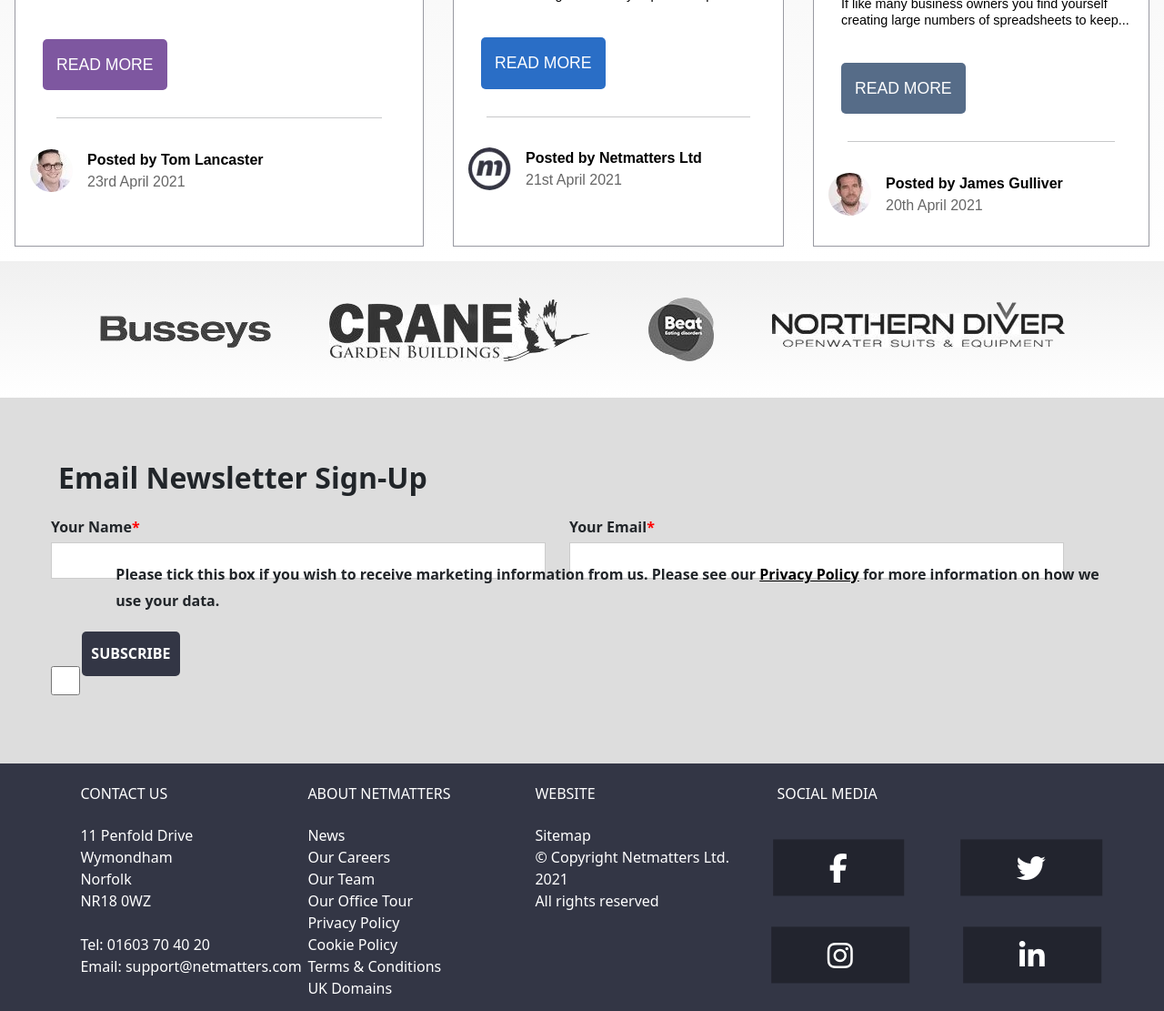
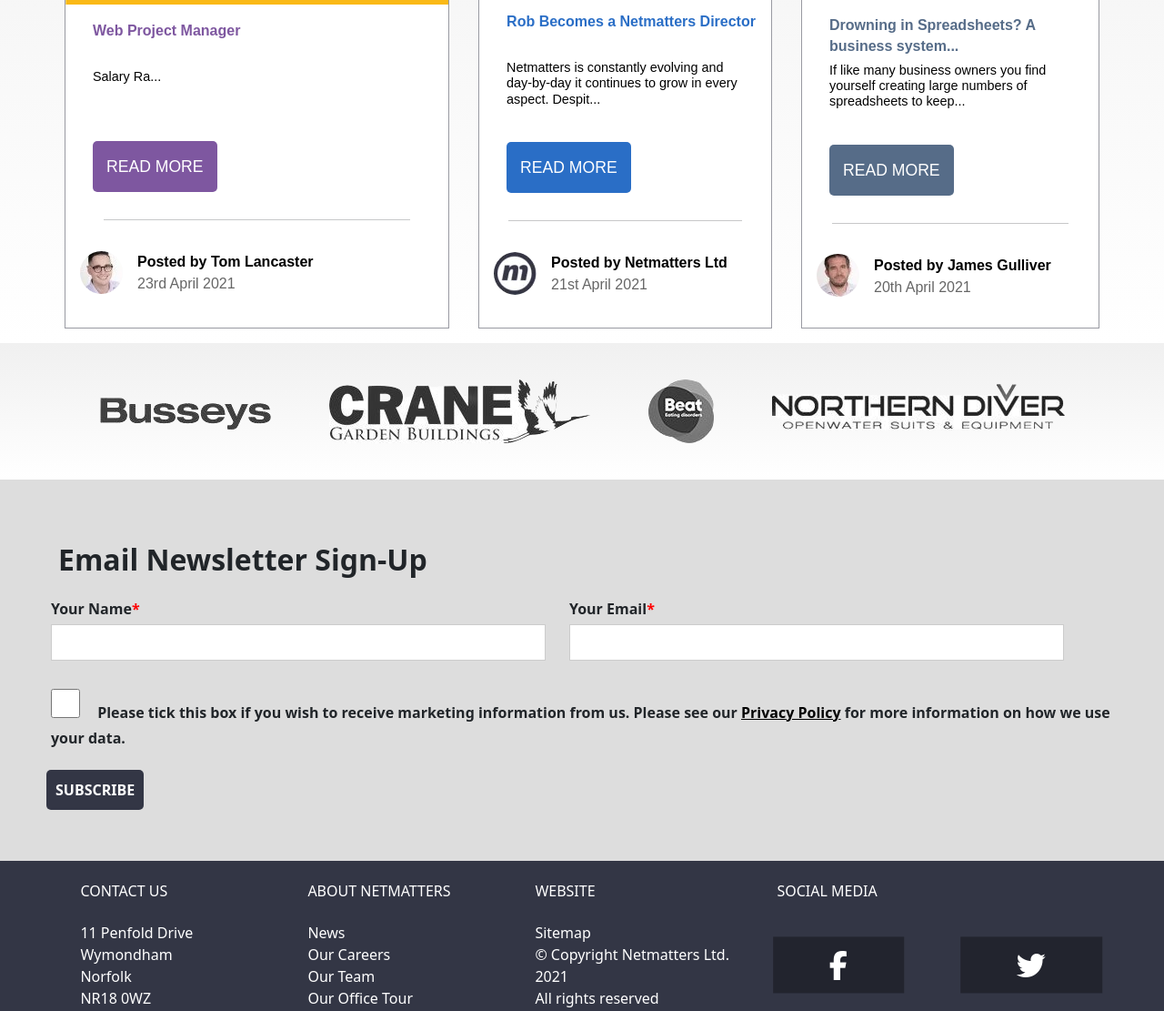
Before and after one commit to angelangelov88/HTML-CSS-Reflection, a PHP site: page / in a window 1280 px wide. Shown: the part 3003-4114 px from the top of the page at 91% size. Run offline with PHP 8.4, Linux system fonts and the light colour scheme; some libraries are stand-ins or nearby versions.

Commit message:
Fixed an issue with the card links
I made all cards links as the link was only on the text before.
Fixed the alignment of the newscards with the rest of the page

```diff
--- a/index.html
+++ b/index.html
@@ -671,7 +651,7 @@
                     </div>
                     <article>
                          <h3 class="news-2-title"><a href="https://www.netmatters.co.uk/news/rob-becomes-a-netmatters-director" class="news-2-title">Rob Becomes a Netmatters Director</h3>
-                        </a>
+                        </a><br>
                                  <h6 class="news-text">Netmatters is constantly evolving and day-by-day it continues to grow in every aspect. Despit...</h6>
                                      <button class="btn btn-news-card-2"><a href="https://www.netmatters.co.uk/news/rob-becomes-a-netmatters-director">Read more
                                     </a></button>
--- a/scss/_cards.scss
+++ b/scss/_cards.scss
@@ -9,12 +9,11 @@
 	display: flex;
 	flex-direction: row;
 	// justify-content: space-evenly;
-	justify-content: space-around;
+	justify-content: center;
 	flex-wrap: wrap;
 	//border: 2px green solid !important;
 
 	@media only screen and (min-width: $break-m) {
-
 	}
 	@media only screen and (min-width: $break-l) {
 		padding: 1rem 0.2rem;
@@ -45,19 +44,24 @@
 
 .card-container {
 	@include cards;
-	//min-width: 90%;
+	//min-width: 20rem;
 	//border: 5px red solid;
 
 	//height: 312px;
 	//width: 370px;
 	@media only screen and (min-width: $break-m) {
 		//min-width: 90%;
+		max-width: 20rem;
+		//  flex: 1 0 30%;
 	}
 	@media only screen and (min-width: $break-l) {
-		//min-width: initial;
+		max-width: none;
+
 	}
 		@media only screen and (min-width: $break-xl) {
 			//min-height: 20rem;
+			//flex: 1 0 19%;
+
 	}
 }
 
--- a/scss/_culture.scss
+++ b/scss/_culture.scss
@@ -1,14 +1,27 @@
 // CULTURE PART
 
+.brand-div {
+	border: 2px green solid;
+
+}
+
 .brand-content {
+	border: 2px red solid;
 	color: white;
 	background-color: #333645;
 	padding: 2rem 1rem;
 	@media only screen and (min-width: $break-l) {
 		background-image: url(https://www.netmatters.co.uk/assets/images/branded.png);
-		padding: 2rem 5rem;
+		padding: 2rem 2rem;
+	}
 
+	@media only screen and (min-width: $break-xl) {
+		font-size: 1.2rem;
+		line-height: 2rem;
+		padding: 3rem;
+		padding-left: 24rem;
 	}
+
 }
 
 .btn-culture {
@@ -29,8 +42,8 @@
 }
 
 .brand-text {
-	max-width: 680px;
 	@media only screen and (min-width: $break-xl) {
-		max-width: 560px;
+		max-width: 35rem;
+
 	}
 }
--- a/scss/_mixins.scss
+++ b/scss/_mixins.scss
@@ -57,7 +57,7 @@
 	border: 1px rgb(187, 187, 187) solid;
 	box-shadow: 0 4px 8px 0 rgba(0, 0, 0, 0.2);
 	max-width: 90%;
-	margin: 1rem 0;
+	margin: 1rem 1rem;
 	text-align: center;
 	padding: 0.8rem;
 	}
--- a/scss/_news-cards.scss
+++ b/scss/_news-cards.scss
@@ -10,10 +10,11 @@
 	margin-left: 10px;
 	margin-top: 40px;
 	display: flex;
-
+	justify-content: center;
 }
 
 .news-cards-container {
+	//border: 2px green solid;
 	background: linear-gradient(to bottom, #F0F0F0, #FFFFFF);
 	padding-top: 3rem;
 	@media only screen and (min-width: $break-m) {
@@ -27,6 +28,7 @@
 	font-family: Poppins, sans-serif;
 	@media only screen and (min-width: $break-m) {
 		display: flex;
+		max-width: 1170px;
 	}
 }
 
@@ -157,6 +159,7 @@
 .news-text {
 	color: black;
 	padding-left: 30px;
+	padding-right: 30px;
 	font-size: 0.9rem;
 }
 
--- a/scss/_newsletter.scss
+++ b/scss/_newsletter.scss
@@ -92,13 +92,17 @@
 }
 
 .checkbox-text {
-	padding-left: 0;
+	display: inline;
+	padding-left: 15px;
 	line-height: 1.8;
-	position: relative;
-	bottom: 2.5rem;
-	left: 2.2rem;
+	// position: relative;
+	// bottom: 2.5rem;
+	// left: 2.2rem;
 	width: 95%;
 	cursor: pointer;
+	@media only screen and (min-width: $break-m) {
+
+	}
 }
 
 .checkbox {
@@ -117,6 +121,7 @@
 	border-radius: 5px;
 	margin-top: 20px;
 	border: none;
+	margin-left: 2rem;
 }
 
 input[type=submit]:hover {
--- a/scss/style.css
+++ b/scss/style.css
@@ -1392,6 +1418,7 @@
     display: -webkit-box;
     display: -ms-flexbox;
     display: flex;
+    max-width: 1170px;
   }
 }
 
@@ -1548,6 +1575,7 @@
 .news-text {
   color: black;
   padding-left: 30px;
+  padding-right: 30px;
   font-size: 0.9rem;
 }
 
@@ -1918,11 +1946,9 @@
 }
 
 .checkbox-text {
-  padding-left: 0;
+  display: inline;
+  padding-left: 15px;
   line-height: 1.8;
-  position: relative;
-  bottom: 2.5rem;
-  left: 2.2rem;
   width: 95%;
   cursor: pointer;
 }
@@ -1942,6 +1968,7 @@
   border-radius: 5px;
   margin-top: 20px;
   border: none;
+  margin-left: 2rem;
 }
 
 input[type=submit]:hover {
--- a/scss/style.scss
+++ b/scss/style.scss
@@ -17,6 +17,6 @@
     //font-family: Lato,Helvetica,Arial,sans-serif;
     @media screen and (-ms-high-contrast: none) {
     font-family: Lato,Helvetica,Arial,sans-serif;
+    }
 
-    }
 }
```
Also changed, not shown: other parts of index.html (+10 -30 lines), other parts of scss/style.css (+35 -9 lines), 1 other file.
